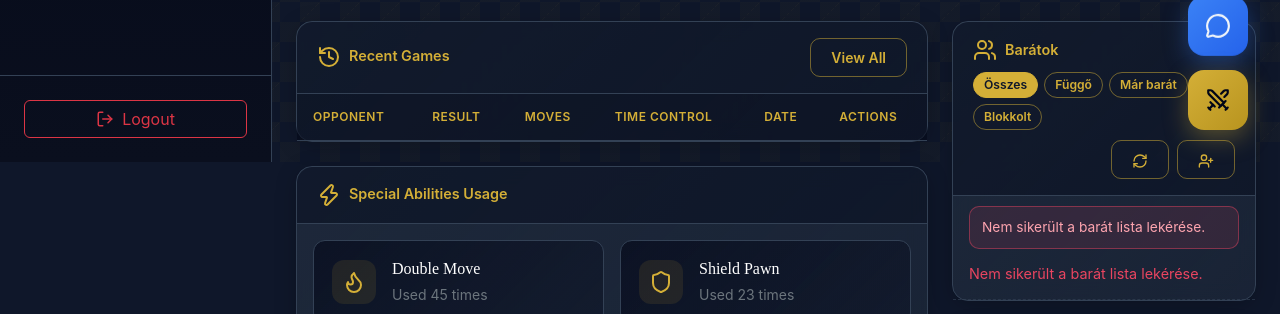
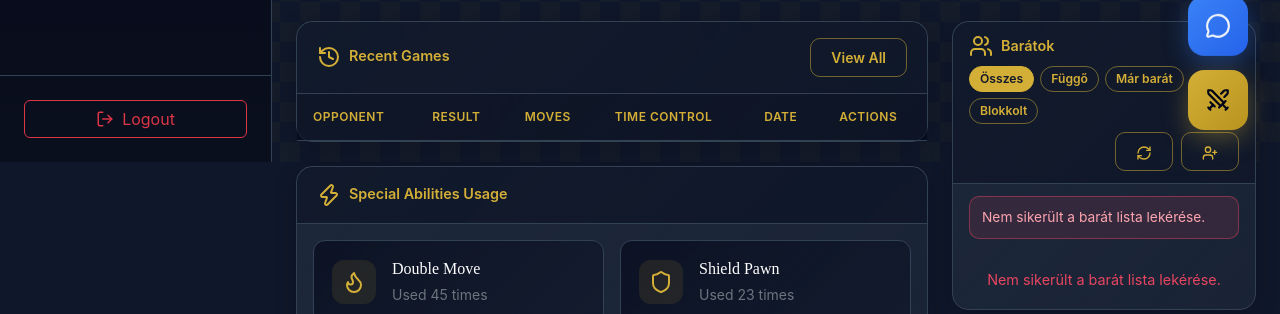
Before and after one commit to DeathDitch123/MattMester, a plain HTML site: page frontend/html/profile.html in a window 1280 px wide. Shown: the part 638-952 px from the top of the page. Drawn offline with nearby package versions, Linux system fonts and the light colour scheme; no server answers; files whose address does not match are found by name.

Commit message:
Refine friends list layout and styling
Adjust various friends-section styles to improve spacing, wrapping, and visual consistency. Changes include added row-gap and padding for headers, flex adjustments (min-width, flex-shrink, and flex:1) to prevent overflow and preserve alignment, constrain horizontal overflow on the list, and apply consistent bottom border-radius to card body, list and last item. Also tightened feedback/empty-state spacing, changed the transition to only affect background-color for smoother hover, and removed the padding-left shift on hover to avoid layout jumps.

```diff
--- a/frontend/css/profile.css
+++ b/frontend/css/profile.css
@@ -1295,12 +1295,16 @@ h6 {
     align-items: center;
     justify-content: space-between;
     gap: 10px;
+    row-gap: 8px;
     flex-wrap: wrap;
+    padding: 12px 16px;
 }
 
 .friends-header-main {
     display: flex;
     align-items: center;
+    min-width: 0;
+    flex-shrink: 0;
 }
 
 .friends-header-controls {
@@ -1308,6 +1312,8 @@ h6 {
     align-items: center;
     gap: 6px;
     flex-wrap: wrap;
+    flex: 1 1 auto;
+    justify-content: flex-start;
 }
 
 .friends-header-controls .btn {
@@ -1327,15 +1333,29 @@ h6 {
     display: flex;
     align-items: center;
     gap: 8px;
+    flex-shrink: 0;
+}
+
+#friends .card-body {
+    border-bottom-left-radius: 15px;
+    border-bottom-right-radius: 15px;
 }
 
 .friend-list {
     max-height: 350px;
     overflow-y: auto;
+    overflow-x: hidden;
+    border-bottom-left-radius: 15px;
+    border-bottom-right-radius: 15px;
+}
+
+.friend-item:last-child {
+    border-bottom-left-radius: 15px;
+    border-bottom-right-radius: 15px;
 }
 
 .friends-feedback {
-    margin: 10px 16px 0;
+    margin: 12px 16px;
     padding: 10px 12px;
     border: 1px solid rgba(51, 65, 85, 0.65);
     border-radius: 10px;
@@ -1373,7 +1393,7 @@ h6 {
     gap: 12px;
     padding: 14px 16px;
     border-radius: 0;
-    transition: all 0.2s ease;
+    transition: background-color 0.2s ease;
     border-bottom: 1px solid rgba(51, 65, 85, 0.5);
     cursor: pointer;
 }
@@ -1384,7 +1404,6 @@ h6 {
 
 .friend-item:hover {
     background-color: rgba(212, 175, 55, 0.05);
-    padding-left: 20px;
 }
 
 .friend-item[data-list-status="pending"] {
@@ -1397,13 +1416,14 @@ h6 {
 
 .friend-list-empty {
     color: var(--text-secondary);
-    padding: 14px 16px;
-    border-bottom: 1px dashed rgba(51, 65, 85, 0.65);
+    padding: 18px 16px;
+    text-align: center;
     font-size: 0.9rem;
 }
 
 .friend-actions {
     margin-left: auto;
+    flex-shrink: 0;
 }
 
 .friend-actions-menu {
```
